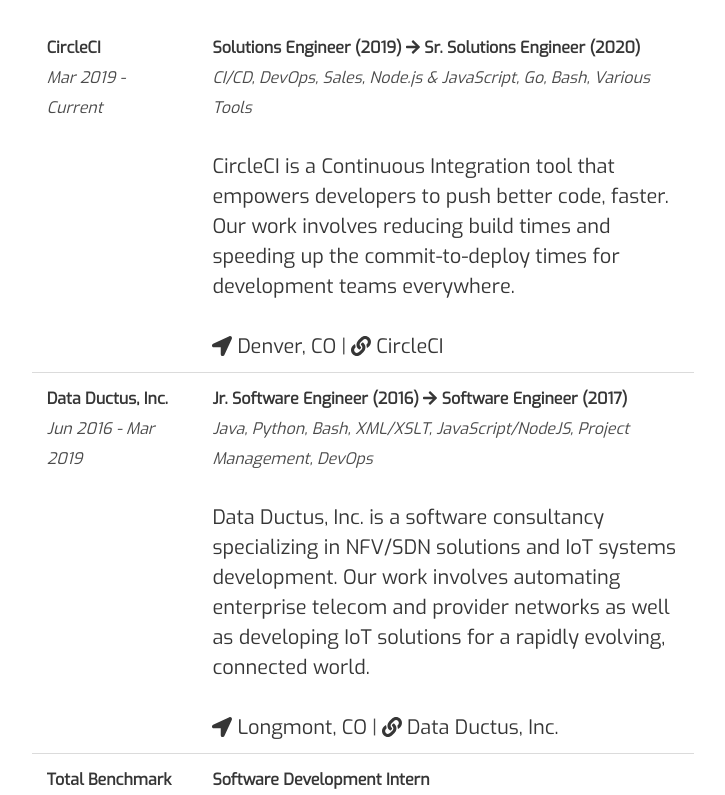
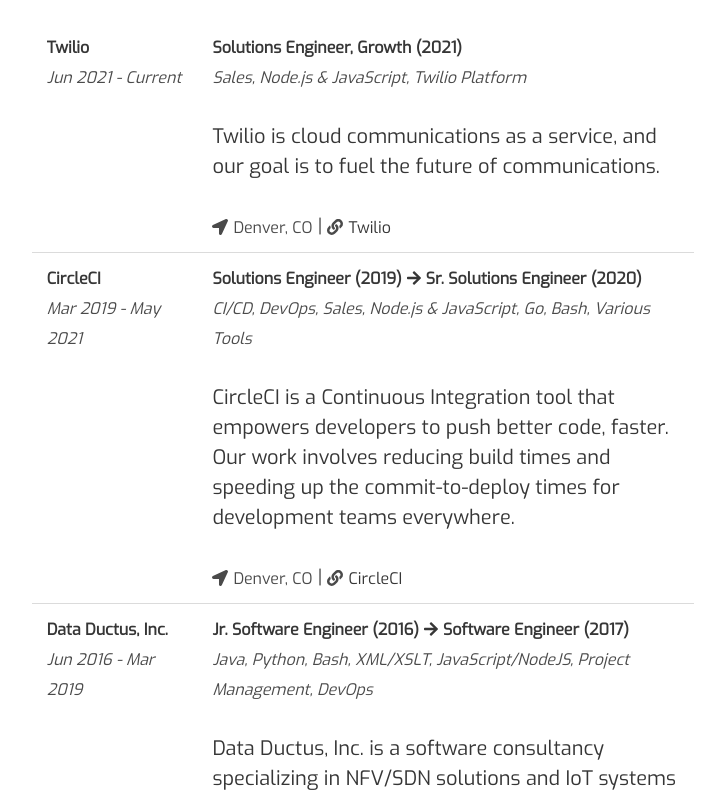
Before and after one commit to mvxt/mvxt, a Next.js app: page /cv in a window 1280 px wide. Shown: the part 365-1160 px from the top of the page, without its empty margins (277-1002 px from the left). Built offline with nearby package versions, Linux system fonts and the light colour scheme.

Commit message:
Latest updates to CV

```diff
--- a/components/header.js
+++ b/components/header.js
@@ -7,7 +7,7 @@
             Michael Vinh Xuan Thanh
           </h1>
           <h2 className="subtitle">
-            Sr. Solutions Engineer. Software Developer. Musician.
+            Solutions Engineer. Software Developer. Musician.
           </h2>
         </div>
       </div>
--- a/pages/cv.js
+++ b/pages/cv.js
@@ -8,143 +8,133 @@
 } from '@fortawesome/free-solid-svg-icons';
 
 export default function CV() {
+  let jobs = [
+    {
+      title: 'Twilio',
+      date: 'Jun 2021 - Current',
+      positions: [
+        'Solutions Engineer, Growth (2021)',
+      ],
+      skills: 'Sales, Node.js & JavaScript, Twilio Platform',
+      description: 'Twilio is cloud communications as a service, and our goal is to fuel the future of communications.',
+      location: 'Denver, CO',
+      href: 'https://www.twilio.com/'
+    },
+    {
+      title: 'CircleCI',
+      date: 'Mar 2019 - May 2021',
+      positions: [
+        'Solutions Engineer (2019)',
+        'Sr. Solutions Engineer (2020)'
+      ],
+      skills: 'CI/CD, DevOps, Sales, Node.js & JavaScript, Go, Bash, Various Tools',
+      description: 'CircleCI is a Continuous Integration tool that empowers developers to push better code, faster. Our work involves reducing build times and speeding up the commit-to-deploy times for development teams everywhere.',
+      location: 'Denver, CO',
+      href: 'https://circleci.com/'
+    },
+    {
+      title: 'Data Ductus, Inc.',
+      date: 'Jun 2016 - Mar 2019',
+      positions: [
+        'Jr. Software Engineer (2016)',
+        'Software Engineer (2017)'
+      ],
+      skills: 'Java, Python, Bash, XML/XSLT, JavaScript/NodeJS, Project Management, DevOps',
+      description: 'Data Ductus, Inc. is a software consultancy specializing in NFV/SDN solutions and IoT systems development. Our work involves automating enterprise telecom and provider networks as well as developing IoT solutions for a rapidly evolving, connected world.',
+      location: 'Longmont, CO',
+      href: 'https://www.dataductus.com/'
+    },
+    {
+      title: 'Total Benchmark Solution, LLC.',
+      date: 'Nov 2015 - Apr 2016',
+      positions: [
+        'Software Development Intern'
+      ],
+      skills: 'PHP, MySQL, HTML/Javascript',
+      description: 'Total Benchmark Solution, LLC. (acquired by Kaufman Hall) is a company specializing in health care analytics software. We develop a comprehensive solution which ingests large numbers of records from public health institutions to visualize trends and data.',
+      location: 'Fort Collins, CO',
+      href: 'https://www.kaufmanhall.com/total-benchmark-solution'
+    },
+    {
+      title: 'BIT Systems',
+      date: 'May 2015 - Aug 2015',
+      positions: [
+        'Software Engineering Intern, R&D'
+      ],
+      skills: 'Android, Java, MySQL, HTML/CSS/JavaScript',
+      description: 'BIT Systems is a sensor development and signal processing company primarily working with the Intelligence Community & Department of Defense. I was assigned to the R&D Division where my primary tasks involved Android & web development.',
+      location: 'Aurora, CO',
+      href: 'http://www.caci.com/bit-systems/'
+    },
+    {
+      title: 'ClickFox',
+      date: 'May 2014 - Aug 2014',
+      positions: [
+        'Software Engineering Intern'
+      ],
+      skills: 'Java, Maven, Hadoop, PostgreSQL, Greenplum, Bash',
+      description: 'ClickFox is a software company specializing in big data analytics. They perform complex analysis of "journeys", or the end-to-end experiences of users through a given system. This data is then utilized to improve enterprise services and business operations.',
+      location: 'Denver, CO',
+      href: 'https://www.clickfox.com/'
+    }
+  ];
+
+  const renderJobs = (job) => {
     return (
-    <Layout title="CV">
-      <p>
-        Here is a summary of my professional experience. For a more details, visit <a href="https://www.linkedin.com/in/michaelthanh/">my LinkedIn</a> or reach out to me.
-      </p>
-      <table className="table offwhite-bg">
-      <tbody>
       <tr>
         <th width="25%">
-            <span className="title is-6">CircleCI</span>
+          <span className="title is-6">{job.title}</span>
           <br />
-            <span className="subtitle is-6 job-date">Mar 2019 - Current</span>
+          <span className="subtitle is-6 job-date">{job.date}</span>
         </th>
         <td>
-            <span className="title is-6">Solutions Engineer (2019) <FontAwesomeIcon icon={faArrowRight} /> Sr. Solutions Engineer (2020)</span>
+          <span className="title is-6">
+            {job.positions[0]}
+            {job.positions.map((position, index) => {
+              if (index !== 0) {
+                return (
+                  <>
+                    <FontAwesomeIcon
+                      icon={faArrowRight}
+                      style={{ margin: "0 5px" }}
+                    />
+                    {position}
+                  </>
+                );
+              }
+            })}
+          </span>
           <br />
-            <span className="subtitle is-6 job-skills">CI/CD, DevOps, Sales, Node.js & JavaScript, Go, Bash, Various Tools</span>
+          <span className="subtitle is-6 job-skills">{job.skills}</span>
           <br /><br />
-            <span>CircleCI is a Continuous Integration tool that empowers developers to push better code, faster. Our work involves reducing build times and speeding up the commit-to-deploy times for development teams everywhere.</span>
+          <span>{job.description}</span>
           <br /><br />
+          <span className="subtitle is-6">
             <FontAwesomeIcon
               icon={faLocationArrow}
               className="spacer"
             />
-            Denver, CO
+            {job.location}
             <span className="subtitle separator">|</span>
             <FontAwesomeIcon
               icon={faLink}
               className="spacer"
             />
-            <a href="https://circleci.com/">CircleCI</a>
+            <a href={job.href}>{job.title}</a>
+          </span>
         </td>
       </tr>
-        <tr>
-          <th width="25%">
-            <span className="title is-6">Data Ductus, Inc.</span>
-            <br />
-            <span className="subtitle is-6 job-date">Jun 2016 - Mar 2019</span>
-          </th>
-          <td>
-            <span className="title is-6">Jr. Software Engineer (2016) <FontAwesomeIcon icon={faArrowRight} /> Software Engineer (2017)</span>
-            <br />
-            <span className="subtitle is-6 job-skills">Java, Python, Bash, XML/XSLT, JavaScript/NodeJS, Project Management, DevOps</span>
-            <br /><br />
-            <span>Data Ductus, Inc. is a software consultancy specializing in NFV/SDN solutions and IoT systems development. Our work involves automating enterprise telecom and provider networks as well as developing IoT solutions for a rapidly evolving, connected world.</span>
-            <br /><br />
-            <FontAwesomeIcon
-              icon={faLocationArrow}
-              className="spacer"
-            />
-            Longmont, CO
-            <span className="subtitle separator">|</span>
-            <FontAwesomeIcon
-              icon={faLink}
-              className="spacer"
-            />
-            <a href="https://www.dataductus.com/">Data Ductus, Inc.</a>
-          </td>
-        </tr>
-        <tr>
-          <th width="25%">
-            <span className="title is-6">Total Benchmark Solution, LLC.</span>
-            <br />
-            <span className="subtitle is-6 job-date">Nov 2015 - Apr 2016</span>
-          </th>
-          <td>
-            <span className="title is-6">Software Development Intern</span>
-            <br />
-            <span className="subtitle is-6 job-skills">PHP, MySQL, HTML/Javascript</span>
-            <br /><br />
-            <span>Total Benchmark Solution, LLC. (acquired by Kaufman Hall) was a company specializing in health care analytics software. We developed a comprehensive solution which ingested large numbers of records from public health institutions to visualize trends and data.</span>
-            <br /><br />
-            <FontAwesomeIcon
-              icon={faLocationArrow}
-              className="spacer"
-            />
-            Fort Collins, CO
-            <span className="subtitle separator">|</span>
-            <FontAwesomeIcon
-              icon={faLink}
-              className="spacer"
-            />
-            <a href="https://www.kaufmanhall.com/total-benchmark-solution">Total Benchmark Solution, LLC.</a>
-          </td>
-        </tr>
-        <tr>
-          <th width="25%">
-            <span className="title is-6">BIT Systems</span>
-            <br />
-            <span className="subtitle is-6 job-date">May 2015 - Aug 2015</span>
-          </th>
-          <td>
-            <span className="title is-6">Software Engineering Intern, R&D</span>
-            <br />
-            <span className="subtitle is-6 job-skills">Android, Java, MySQL, HTML/CSS/JavaScript</span>
-            <br /><br />
-            <span>BIT Systems is a sensor development and signal processing company primarily working with the Intelligence Community & Department of Defense. I was assigned to the R&D Division where my primary tasks involved Android & web development.</span>
-            <br /><br />
-            <FontAwesomeIcon
-              icon={faLocationArrow}
-              className="spacer"
-            />
-            Aurora, CO
-            <span className="subtitle separator">|</span>
-            <FontAwesomeIcon
-              icon={faLink}
-              className="spacer"
-            />
-            <a href="http://www.caci.com/bit-systems/">BIT Systems</a>
-          </td>
-        </tr>
-        <tr>
-          <th width="25%">
-            <span className="title is-6">ClickFox</span>
-            <br />
-            <span className="subtitle is-6 job-date">May 2014 - Aug 2014</span>
-          </th>
-          <td>
-            <span className="title is-6">Software Engineering Intern</span>
-            <br />
-            <span className="subtitle is-6 job-skills">Java, Maven, Hadoop, PostgreSQL, Greenplum, Bash</span>
-            <br /><br />
-            <span>ClickFox is a software company specializing in big data analytics. They perform complex analysis of "journeys", or the end-to-end experiences of users through a given system. This data is then utilized to improve enterprise services and business operations.</span>
-            <br /><br />
-            <FontAwesomeIcon
-              icon={faLocationArrow}
-              className="spacer"
-            />
-            Denver, CO
-            <span className="subtitle separator">|</span>
-            <FontAwesomeIcon
-              icon={faLink}
-              className="spacer"
-            />
-            <a href="https://www.clickfox.com/">ClickFox</a>
-          </td>
-        </tr>
+    );
+  }
+
+  return (
+    <Layout title="CV">
+      <p>
+        Here is a summary of my professional experience. For more details, visit <a href="https://www.linkedin.com/in/michaelthanh/">my LinkedIn</a> or reach out to me.
+      </p>
+      <table className="table offwhite-bg">
+      <tbody>
+        {jobs.map(renderJobs)}
       </tbody>
       </table>
     </Layout>
--- a/pages/index.js
+++ b/pages/index.js
@@ -4,7 +4,7 @@
   return (
     <Layout title="Home">
       <p>Hi, I'm Michael. My coworkers call me Vinny.</p>
-      <p>Currently a Senior Solutions Engineer at <a href="https://circleci.com">CircleCI</a>. I work in technical sales, make music, write, and develop stuff.</p>
+      <p>Currently a Solutions Engineer at <a href="https://www.twilio.com/">Twilio</a>. I work in technical sales, make music, write, and develop stuff.</p>
       <ul>
         <li><b>To view my current projects</b>, use the navigation menu above.</li>
         <li><b>For my technical work history</b>, visit <a href="/cv">my CV page</a>.</li>
```
Lines whose indentation alone changed are shown as unchanged.
